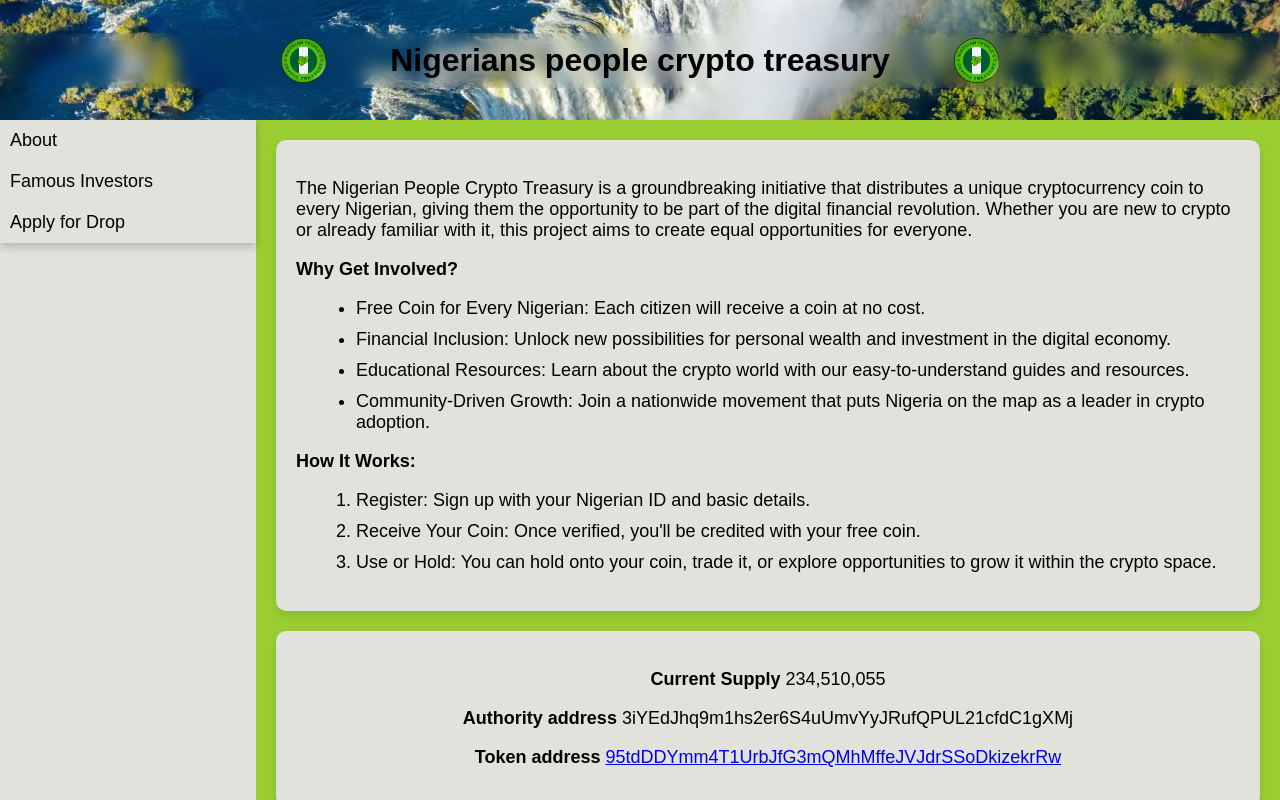
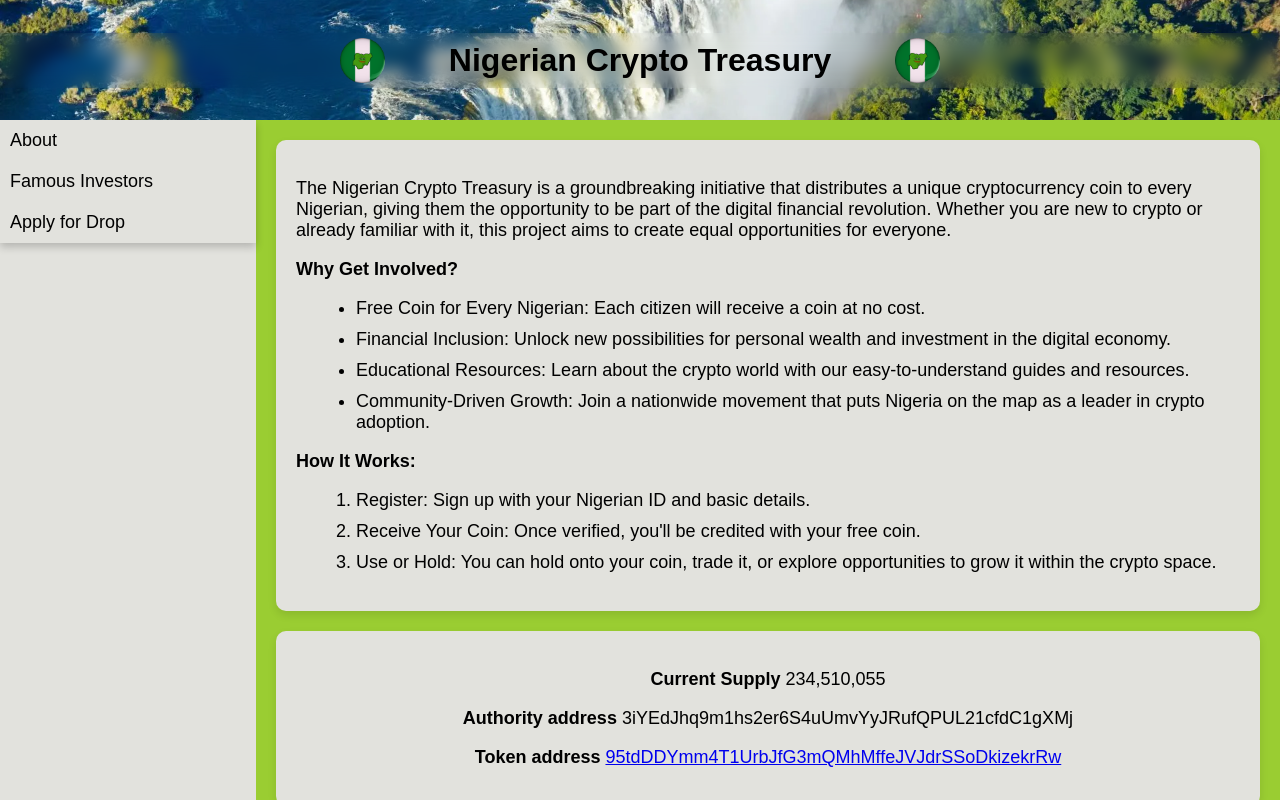
Before and after one commit to nigerianpeoplescryptotreasury/site, a React (Vite) app: page / in a window 1280 px wide. Built offline with nearby package versions, Linux system fonts and the light colour scheme.

Commit message:
Edit of name

```diff
--- a/index.html
+++ b/index.html
@@ -5,7 +5,7 @@
     <link rel="icon" type="image/svg+xml" href="./src/assets/logo.png" />
     <meta name="viewport" content="width=device-width, initial-scale=1.0" />
     <script src="https://www.google.com/recaptcha/api.js" async defer></script>
-    <title>Nigerians people crypto treasury</title>
+    <title>Nigerian Crypto Treasury</title>
   </head>
   <body>
     <div id="root"></div>
--- a/src/About/About.jsx
+++ b/src/About/About.jsx
@@ -5,7 +5,7 @@ function About() {
     <div className={styles["about-component"]}>
       <div className={styles["about-text"]}>
         <p>
-          The Nigerian People Crypto Treasury is a groundbreaking initiative
+          The Nigerian Crypto Treasury is a groundbreaking initiative
           that distributes a unique cryptocurrency coin to every Nigerian, giving
           them the opportunity to be part of the digital financial revolution.
           Whether you are new to crypto or already familiar with it, this project
--- a/src/Header/Header.jsx
+++ b/src/Header/Header.jsx
@@ -7,7 +7,7 @@ function Header() {
       <div className={styles["header-content"]}>
           <div className={styles["header-text-blur"]}>
             <img src={logo} alt="Logo" className={styles["logo"]} />
-            Nigerians people crypto treasury
+             Nigerian Crypto Treasury
             <img src={logo} alt="Logo" className={styles["logo"]} />
           </div>
       </div>
```
Also changed, not shown: src/assets/logo.png.
